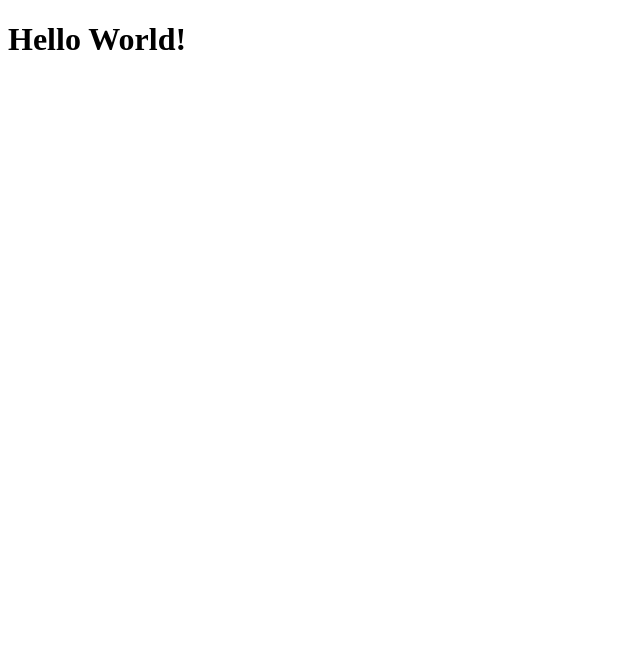
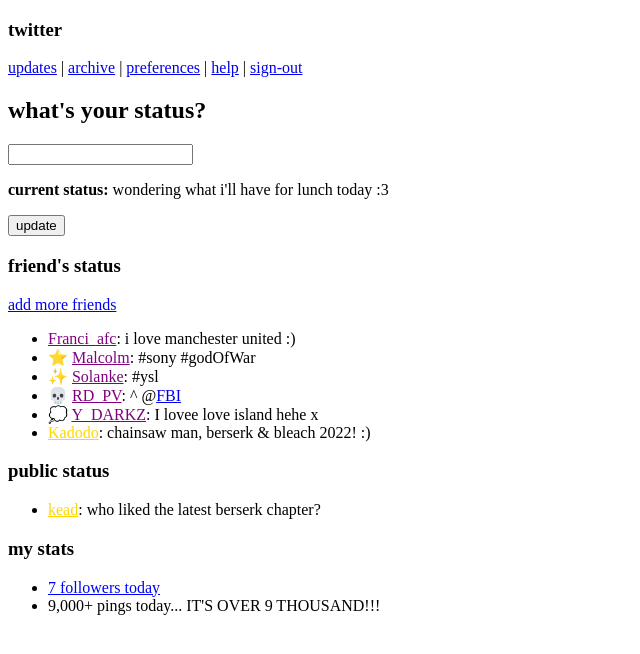
Before and after one commit to keadeish/fake-twitter, a website: page index.html in a window 1280 px wide. Shown: the whole page, without its empty margins (0-640 px from the left). Drawn offline with Linux system fonts and the light colour scheme.

Commit message:
made modifications to the layout

```diff
--- a/index.html
+++ b/index.html
@@ -1,11 +1,54 @@
 <!DOCTYPE html>
 <html lang="en">
   <head>
-    <!-- You may want to change the site title -->
-    <title>foobar</title>
+    <title>fakeTwitter</title>
   </head>
   <body>
-    <!-- put your content below -->
-    <h1>Hello World!</h1>
+    <header>
+      <h3>twitter</h3>
+      <nav>
+        <a href="/html/">updates</a> |
+        <a href="/css/">archive</a> |
+        <a href="/js/">preferences</a> |
+        <a href="/python/">help</a> |
+        <a href="/python/">sign-out</a>
+      </nav>
+      <h2>what's your status?</h2>
+      <form action="/action_page.php">
+        <input type="text">
+      </form>
+      <p><b>current status:</b> wondering what i'll have for lunch today :3</p>
+      <button type="button">update</button>
+    </header>
+    <main>
+      <section>
+        <h3>friend's status</h3>
+        <nav>
+          <a href="/html/">add more friends</a>
+        </nav>
+        <ul>
+          <li><span style="color:purple"><u>Franci_afc</u></span>: i love manchester united :)</li>
+          <li>⭐ <span style="color:purple"><u>Malcolm</u></span>: #sony #godOfWar</li>
+          <li>✨ <span style="color:purple"><u>Solanke</u></span>: #ysl</li>
+          <li>💀 <span style="color:purple"><u>RD_PV</u></span>: ^ @<a href="/python/">FBI</a></li>
+          <li>💭 <span style="color:purple"><u>Y_DARKZ</u></span>: I lovee love island hehe x </li>
+          <li><span style="color:gold"><u>Kadodo</u></span>: chainsaw man, berserk & bleach 2022! :)</li>
+        </ul>
+      </section>
+      <section>
+        <h3>public status</h3>
+        <ul>
+          <li><span style="color:gold"><u>kead</u></span>: who liked the latest berserk chapter?</li>
+        </ul>
+      </section>
+      <section>
+        <h3>my stats</h3>
+        <ul>
+          <li><span style="color:blue"><u>7 followers today</u></span></li>
+          <li>9,000+ pings today... IT'S OVER 9 THOUSAND!!!</li>
+        </ul>
+
+      </section>
+    </main>
   </body>
 </html>
```
